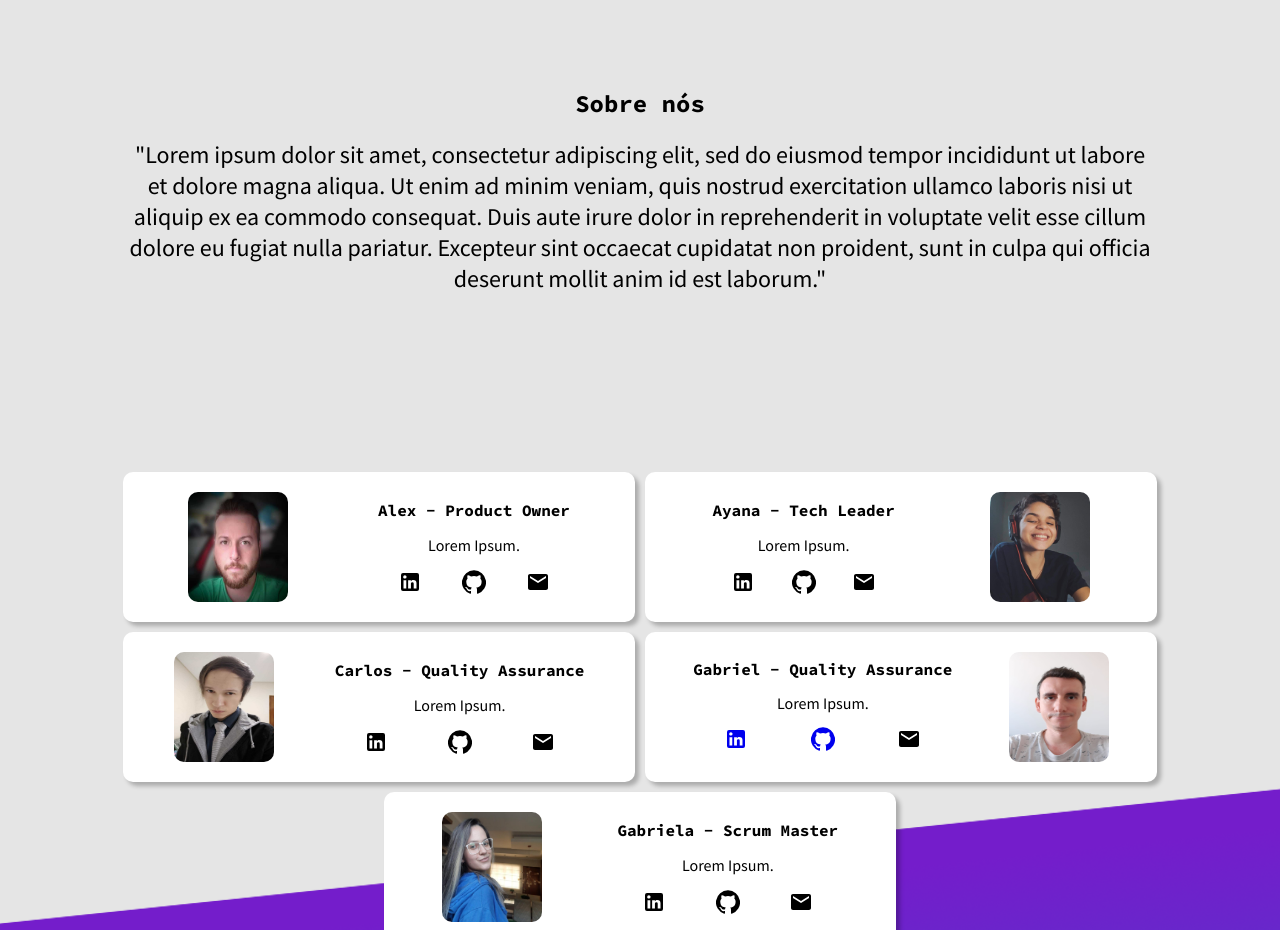
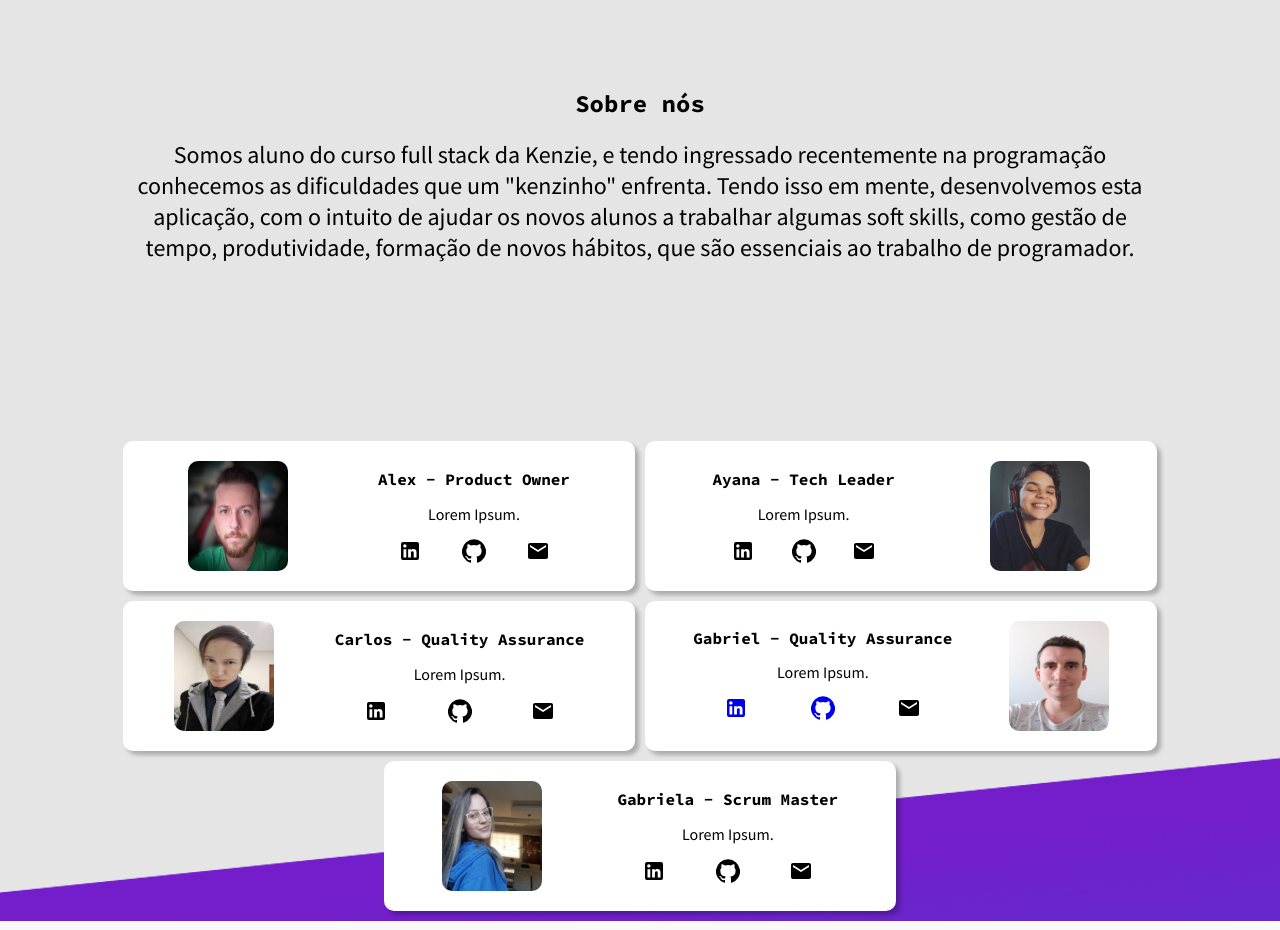
Before and after one commit to ayamello/kenzinhos-approved, a React (Create React App) app: page / in a window 1280 px wide. Shown: the part 840-1770 px from the top of the page. Built offline with nearby package versions, Linux system fonts and the light colour scheme; no server answers.

Commit message:
style(add style): add style

```diff
--- a/src/Pages/Home/index.js
+++ b/src/Pages/Home/index.js
@@ -93,13 +93,12 @@ const Home = () => {
           Sobre nós
         </h4>
         <p>
-          "Lorem ipsum dolor sit amet, consectetur adipiscing elit,
-          sed do eiusmod tempor incididunt ut labore et dolore magna aliqua.
-          Ut enim ad minim veniam, quis nostrud exercitation ullamco laboris
-          nisi ut aliquip ex ea commodo consequat. Duis aute irure dolor
-          in reprehenderit in voluptate velit esse cillum dolore eu fugiat
-          nulla pariatur. Excepteur sint occaecat cupidatat non proident,
-          sunt in culpa qui officia deserunt mollit anim id est laborum."
+          Somos aluno do curso full stack da Kenzie, e tendo ingressado
+          recentemente na programação conhecemos as dificuldades que um
+          "kenzinho" enfrenta. Tendo isso em mente, desenvolvemos esta
+          aplicação, com o intuito de ajudar os novos alunos a trabalhar
+          algumas soft skills, como gestão de tempo, produtividade, formação
+          de novos hábitos, que são essenciais ao trabalho de programador.
         </p>
       </History>
       <AboutCardsContainer id='bottom'>
```
